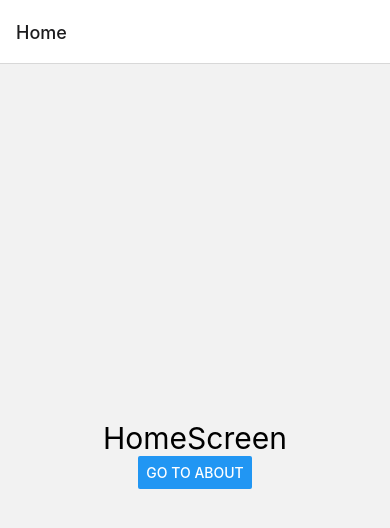
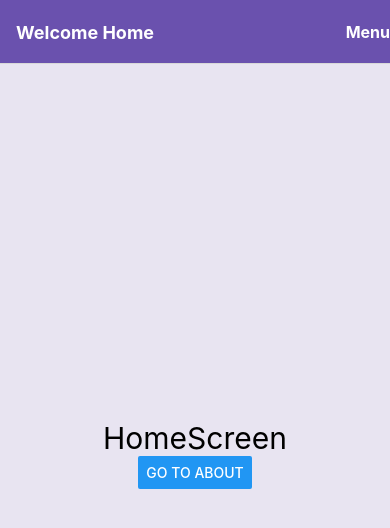
Before and after one commit to SadeEtensh/RNNavigationJS, a React Native app: screen / in a window 390 px wide. Shown: the top 528 px of the page. Built offline with nearby package versions, Linux system fonts and the light colour scheme.

Commit message:
Options to customize the RN Navigation

```diff
--- a/App.js
+++ b/App.js
@@ -2,14 +2,49 @@
 import { NavigationContainer } from "@react-navigation/native";
 import HomeScreen from "./screens/HomeScreen";
 import AboutScreen from "./screens/AboutScreen";
+import { Pressable, Text } from "react-native";
 
 const Stack = createNativeStackNavigator();
 
 export default function App() {
   return (
     <NavigationContainer>
-      <Stack.Navigator initialRouteName="Home">
-        <Stack.Screen name="Home" component={HomeScreen} />
+      <Stack.Navigator
+        initialRouteName="Home"
+        screenOptions={{
+          contentStyle: {
+            // screen specific option
+            backgroundColor: "#e8e4f1",
+          },
+        }}
+      >
+        <Stack.Screen
+          name="Home"
+          component={HomeScreen}
+          options={{
+            title: "Welcome Home",
+            headerStyle: {
+              backgroundColor: "#6a51ae",
+            },
+            headerTintColor: "#fff",
+            headerTitleStyle: {
+              fontWeight: "bold",
+            },
+            headerRight: () => (
+              <Pressable onPress={() => alert("Menu Button pressed")}>
+                <Text
+                  style={{ color: "white", fontSize: 16, fontWeight: "bold" }}
+                >
+                  Menu
+                </Text>
+              </Pressable>
+            ),
+            contentStyle: {
+              // screen specific option
+              backgroundColor: "#e8e4f1",
+            },
+          }}
+        />
         <Stack.Screen
           name="About"
           component={AboutScreen}
```
